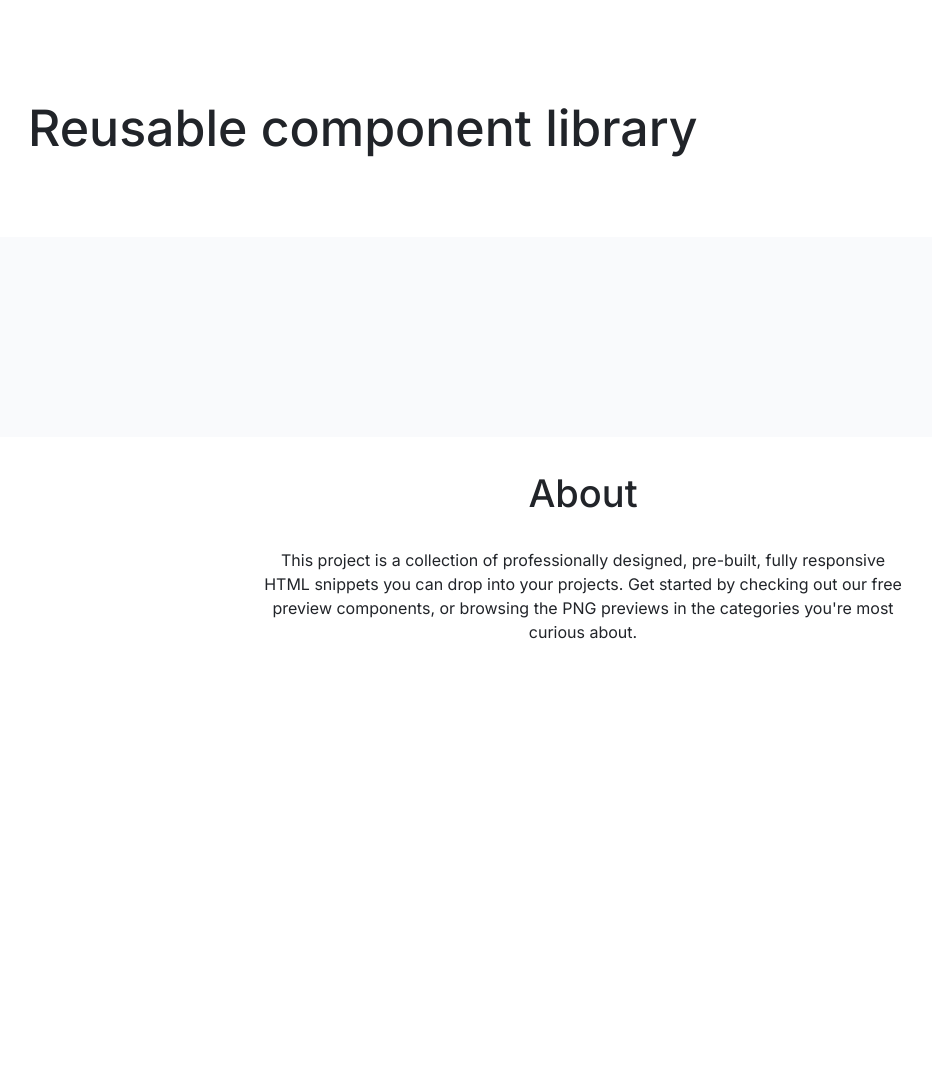
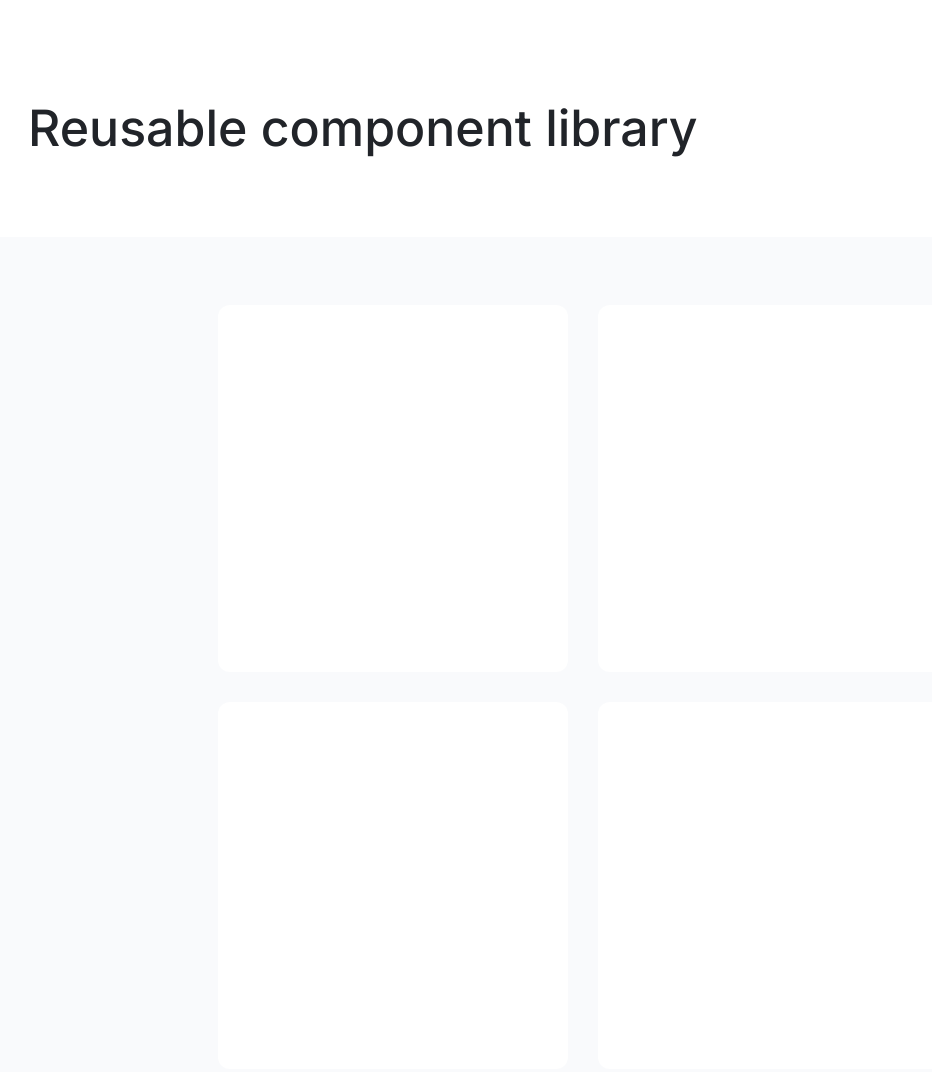
Before and after one commit to js-tasks-ru/htmlcss-20241107_gamedevshrimp, a website: page index.html in a window 1280 px wide. Shown: the top 1072 px of the page, without its empty margins (57-989 px from the left). Before the commit the page ends 800 px from the top, so only its background shows below. Drawn offline with Linux system fonts and the light colour scheme.

Commit message:
DZ04 Add cards to the index.html

```diff
--- a/assets/css/main.css
+++ b/assets/css/main.css
@@ -5,6 +5,7 @@
 @import '../../components/content/content.css';
 @import '../../components/footer/footer.css';
 @import '../../components/container/container.css';
+@import '../../components/card/card.css';
 
 :root {
     --white: #ffffff;
--- /dev/null
+++ b/components/card/card.css
@@ -0,0 +1,7 @@
+.card {
+    width: 350px;
+    height: 367px;
+    border-radius: 12px;
+    background-color: var(--white);
+    flex-shrink: 0;
+}
--- a/components/content/content.css
+++ b/components/content/content.css
@@ -1,4 +1,10 @@
 .content {
-    padding: 100px 0;
+    padding: 68px 165px;
+    padding-bottom: 204px;
     background: #F9FAFC;
+    display: flex;
+    justify-content: center;
+    align-items: center;
+    flex-wrap: wrap;
+    gap: 30px;
 }
--- a/index.html
+++ b/index.html
@@ -12,6 +12,12 @@
                 </div>
             </header>
             <main class="content">
+                <div class="card"></div>
+                <div class="card"></div>
+                <div class="card"></div>
+                <div class="card"></div>
+                <div class="card"></div>
+                <div class="card"></div>
             </main>
             <footer class="footer">
                 <h2 class="footer__title">About</h2>
```
